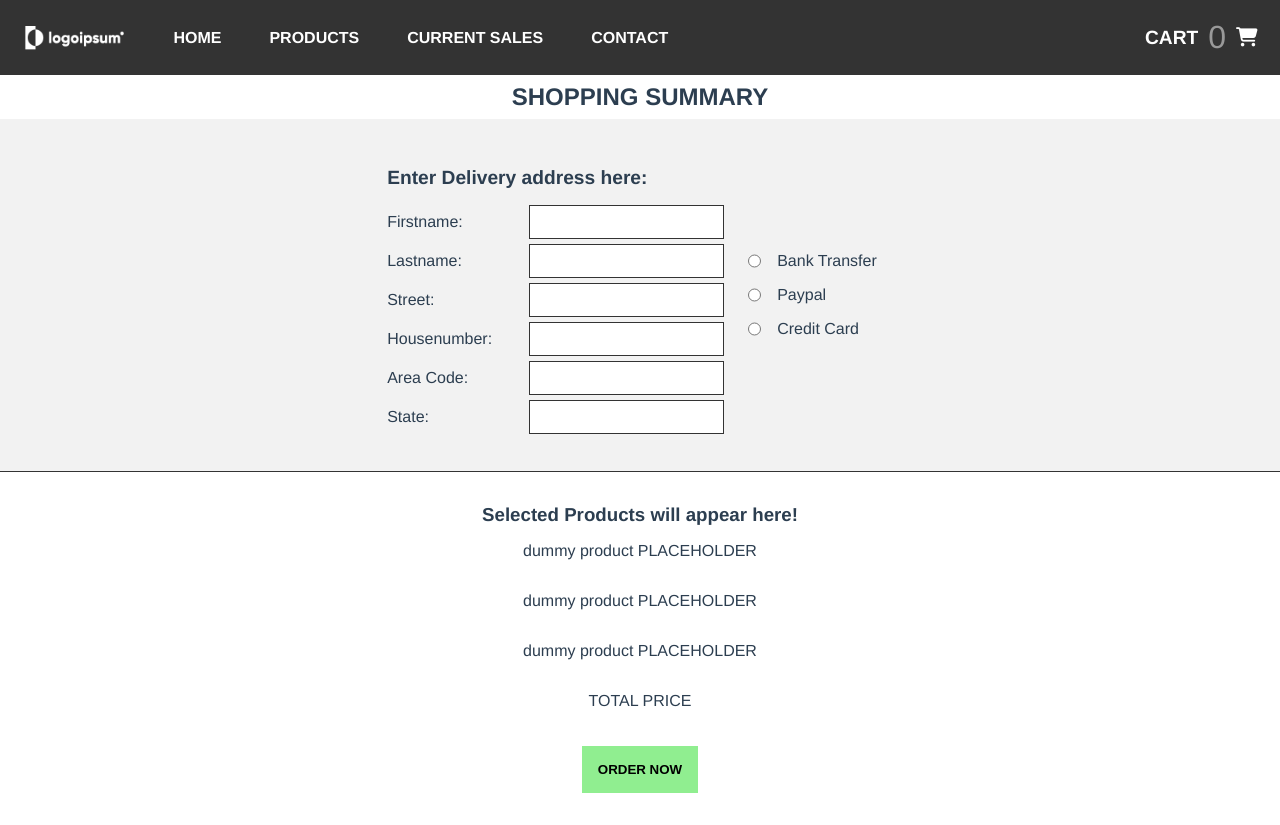
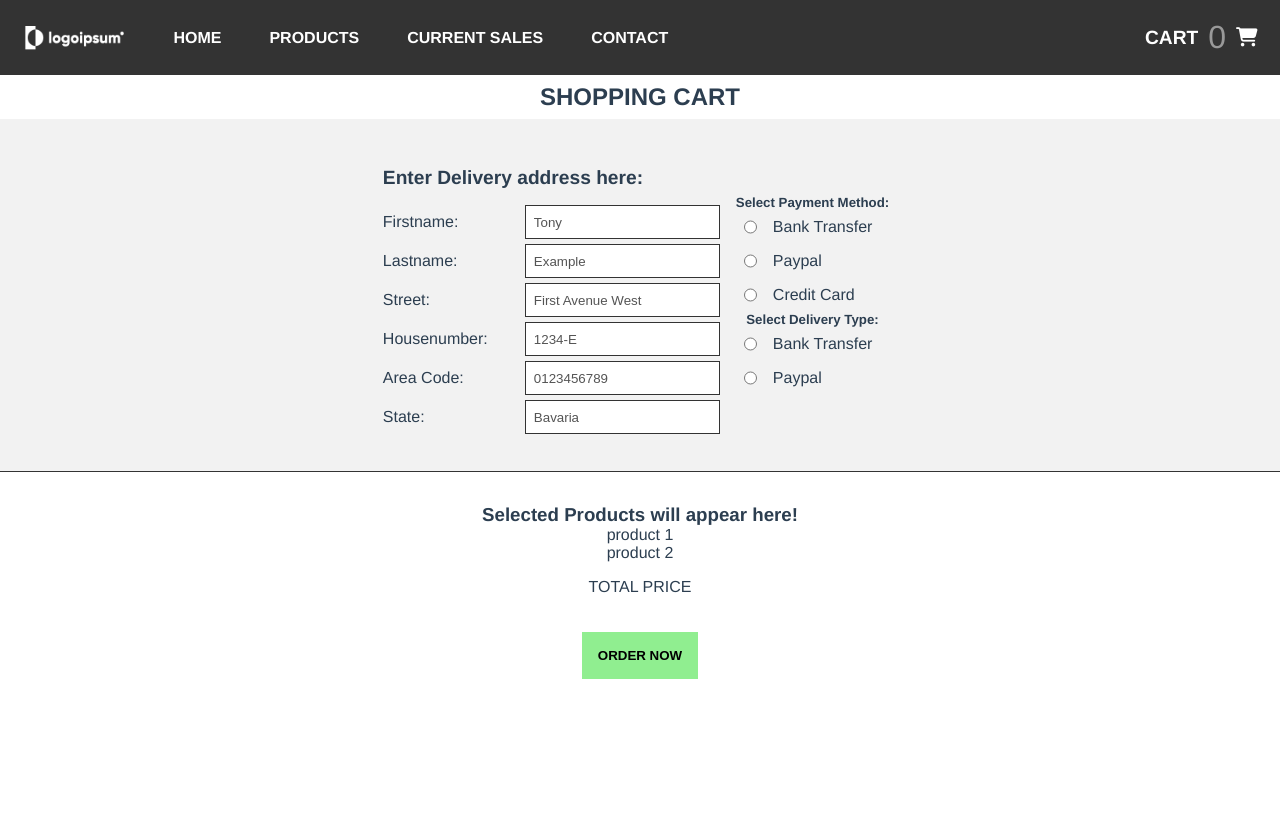
Before and after one commit to TapeMate/vue-php-store-prototype-frontend, a Vue app: page /card in a window 1280 px wide. After the commit the page ends 800 px from the top, so only its background shows below. Built offline with nearby package versions, Linux system fonts and the light colour scheme; the HTML template or start-up script is replaced by a standard one.

Commit message:
changes on shopping card.

```diff
--- a/public/css/main.css
+++ b/public/css/main.css
@@ -416,20 +416,20 @@ h2 {
   background: white;
   border: 1px solid #333;
 }
-.shopping-card-container .upper-container .payment-container {
+.shopping-card-container .upper-container .payment-delivery-container {
   display: flex;
   justify-content: center;
   flex-direction: column;
   padding: 1rem;
 }
-.shopping-card-container .upper-container .payment-container .input-container {
+.shopping-card-container .upper-container .payment-delivery-container .input-container {
   display: flex;
   justify-content: flex-start;
 }
-.shopping-card-container .upper-container .payment-container .input-container input {
+.shopping-card-container .upper-container .payment-delivery-container .input-container input {
   margin: 0.5rem;
 }
-.shopping-card-container .upper-container .payment-container .input-container label {
+.shopping-card-container .upper-container .payment-delivery-container .input-container label {
   padding: 0.5rem;
 }
 .shopping-card-container .lower-container {
--- a/src/assets/scss/partials/_shopping-card.scss
+++ b/src/assets/scss/partials/_shopping-card.scss
@@ -39,7 +39,7 @@
       }
     }
 
-    .payment-container {
+    .payment-delivery-container {
       display: flex;
       justify-content: center;
       flex-direction: column;
--- a/src/components/ShoppingCard.vue
+++ b/src/components/ShoppingCard.vue
@@ -5,29 +5,61 @@
         <h5>Enter Delivery address here:</h5>
         <div class="input-container">
           <label for="firstname">Firstname:</label>
-          <input name="firstname" type="text" />
+          <input
+            name="firstname"
+            type="text"
+            v-model="dummyAddressData[0].firstname"
+            disabled
+          />
         </div>
         <div class="input-container">
           <label for="lastname">Lastname:</label>
-          <input name="lastname" type="text" />
+          <input
+            name="lastname"
+            type="text"
+            v-model="dummyAddressData[0].lastname"
+            disabled
+          />
         </div>
         <div class="input-container">
           <label for="street">Street:</label>
-          <input name="street" type="text" />
+          <input
+            name="street"
+            type="text"
+            v-model="dummyAddressData[0].street"
+            disabled
+          />
         </div>
         <div class="input-container">
           <label for="housenumber">Housenumber:</label>
-          <input name="housenumber" type="text" />
+          <input
+            name="housenumber"
+            type="text"
+            v-model="dummyAddressData[0].houseNumber"
+            disabled
+          />
         </div>
         <div class="input-container">
           <label for="areacode">Area Code:</label>
-          <input name="areacode" type="text" />
+          <input
+            name="areacode"
+            type="text"
+            v-model="dummyAddressData[0].areaCode"
+            disabled
+          />
         </div>
         <div class="input-container">
-          <label for="state">State:</label> <input name="state" type="text" />
+          <label for="state">State:</label>
+          <input
+            name="state"
+            type="text"
+            v-model="dummyAddressData[0].state"
+            disabled
+          />
         </div>
       </div>
-      <div class="payment-container">
+      <div class="payment-delivery-container">
+        <h5>Select Payment Method:</h5>
         <div class="input-container">
           <input id="banktransfer" type="radio" name="payment" />
           <label for="banktransfer">Bank Transfer</label>
@@ -40,15 +72,28 @@
           <input id="creditcard" type="radio" name="payment" />
           <label for="creditcard">Credit Card</label>
         </div>
+        <h5>Select Delivery Type:</h5>
+        <div class="input-container">
+          <input id="delivery-standard" type="radio" name="delivery" />
+          <label for="delivery-standard">Bank Transfer</label>
+        </div>
+        <div class="input-container">
+          <input id="delivery-express" type="radio" name="delivery" />
+          <label for="delivery-express">Paypal</label>
+        </div>
       </div>
     </div>
 
     <div class="lower-container">
       <div class="selected-products-container">
         <h3>Selected Products will appear here!</h3>
-        <p>dummy product PLACEHOLDER</p>
-        <p>dummy product PLACEHOLDER</p>
-        <p>dummy product PLACEHOLDER</p>
+        <div
+          v-for="(item, index) in testProducts"
+          :key="index"
+          class="product-container"
+        >
+          {{ item }}
+        </div>
         <p>TOTAL PRICE</p>
         <button class="btn-order" type="submit">ORDER NOW</button>
       </div>
@@ -59,5 +104,20 @@
 <script>
 export default {
   name: "ShoppingCard",
+  data() {
+    return {
+      dummyAddressData: [
+        {
+          firstname: "Tony",
+          lastname: "Example",
+          street: "First Avenue West",
+          houseNumber: "1234-E",
+          areaCode: "0123456789",
+          state: "Bavaria",
+        },
+      ],
+      testProducts: ["product 1", "product 2"],
+    };
+  },
 };
 </script>
--- a/src/views/ShoppingCardView.vue
+++ b/src/views/ShoppingCardView.vue
@@ -1,5 +1,5 @@
 <template>
-  <h2>SHOPPING SUMMARY</h2>
+  <h2>SHOPPING CART</h2>
   <ShoppingCard />
 </template>
 
```
